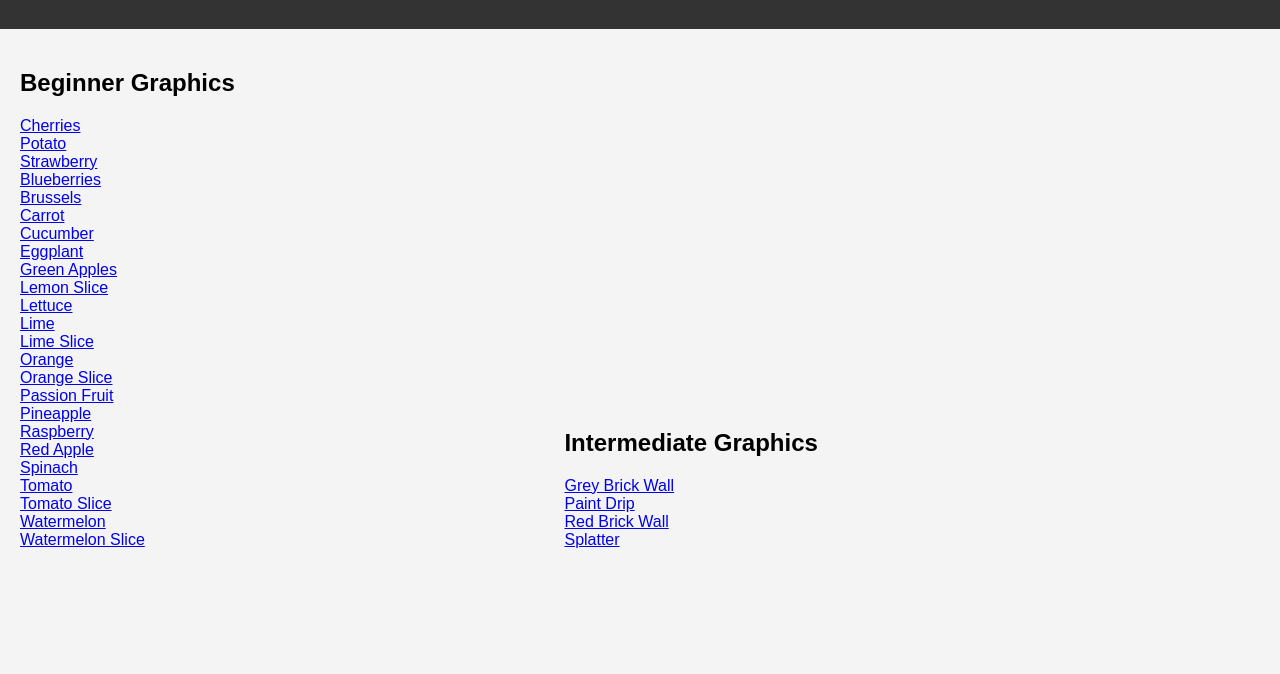
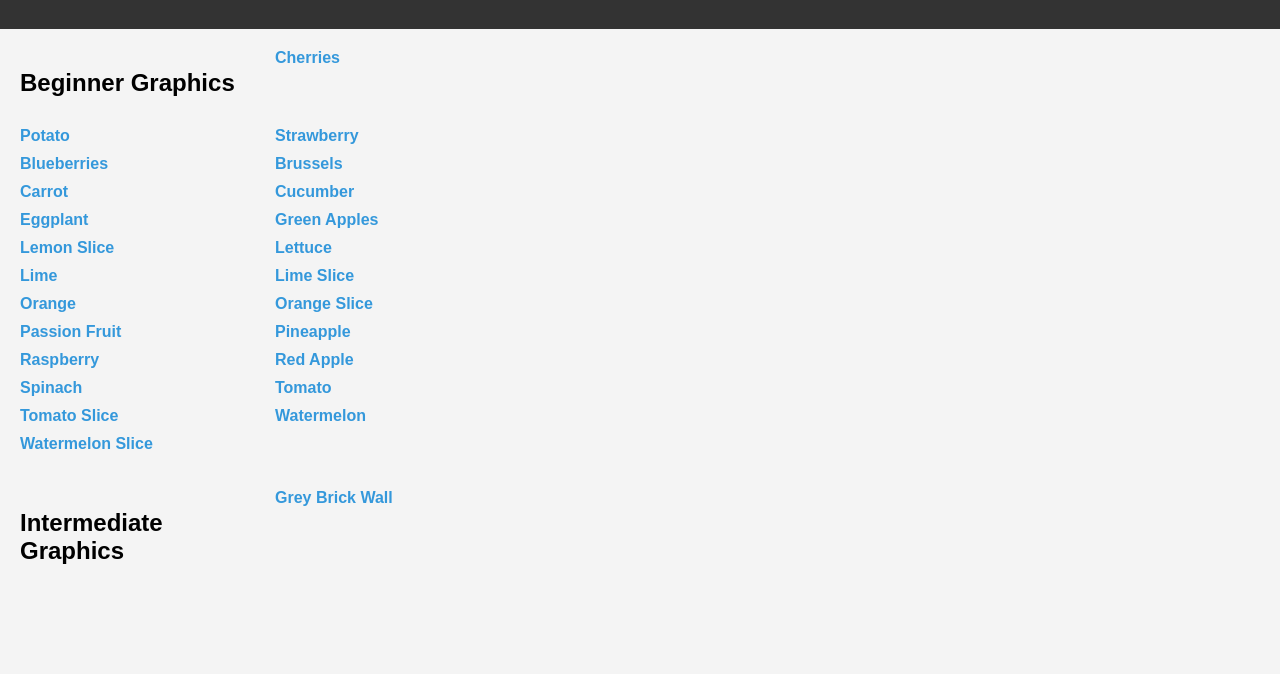
Before and after one commit to bitbybot/bitbybot.github.io, a plain HTML site: page index.html in a window 1280 px wide. Shown: the part 71-745 px from the top of the page. Drawn offline with Linux system fonts and the light colour scheme.

Commit message:
Update index.html

```diff
--- a/index.html
+++ b/index.html
@@ -35,6 +35,31 @@
             width: 500px;
             height: 400px;
             display: inline-block;
+            display: grid;
+            grid-template-columns: 1fr 1fr;
+            gap: 10px;
+        }
+        a {
+            position: relative;
+            text-decoration: none;
+            color: #3498db;
+            font-weight: bold;
+        }
+
+        a::after {
+            content: '';
+            position: absolute;
+            left: 0;
+            bottom: -2px;
+            width: 100%;
+            height: 2px;
+            background-color: #3498db;
+            transform: scaleX(0);
+            transition: transform 0.3s ease;
+        }
+
+        a:hover::after {
+            transform: scaleX(1);
         }
         footer {
             background: #333;
@@ -54,47 +79,47 @@
 
     <div class="container">
         <h2>Beginner Graphics</h2>
-        <a href="Cherries.png" download="Cherries.png">Cherries</a><br />
-        <a href="Potato.webp" download="Potato.webp">Potato</a><br />
-        <a href="Strawberry.png" download="Strawberry.png">Strawberry</a><br />
-        <a href="blueberries.png" download="blueberries.png">Blueberries</a><br />
-        <a href="brussels.png" download="brussels.png">Brussels</a><br />
-        <a href="carrot.png" download="carrot.png">Carrot</a><br />
-        <a href="cucumber.png" download="cucumber.png">Cucumber</a><br />
-        <a href="eggplant.webp" download="eggplant.webp">Eggplant</a><br />
-        <a href="greenapple.png" download="greenapple.png">Green Apples</a><br />
-        <a href="lemonslice.png" download="lemonslice.png">Lemon Slice</a><br />
-        <a href="lettuce.png" download="lettuce.png">Lettuce</a><br />
-        <a href="lime.png" download="lime.png">Lime</a><br />
-        <a href="limeslice.png" download="limeslice.png">Lime Slice</a><br />
-        <a href="orange.webp" download="orange.webp">Orange</a><br />
-        <a href="orangeslice.png" download="orangeslice.png">Orange Slice</a><br />
-        <a href="passionfruit.png" download="passionfruit.png">Passion Fruit</a><br />
-        <a href="pineapple.png" download="pineapple.png">Pineapple</a><br />
-        <a href="raspberry.png" download="raspberry.png">Raspberry</a><br />
-        <a href="redapple.png" download="redapple.png">Red Apple</a><br />
-        <a href="spinach.png" download="spinach.png">Spinach</a><br />
-        <a href="tomato.webp" download="tomato.webp">Tomato</a><br />
-        <a href="tomatoslice.png" download="tomatoslice.png">Tomato Slice</a><br />
-        <a href="watermelon.png" download="watermelon.png">Watermelon</a><br />
-        <a href="watermelonslice.png" download="watermelonslice.png">Watermelon Slice</a><br />
+        <a href="Cherries.png" download="Cherries.png">Cherries</a>
+        <a href="Potato.webp" download="Potato.webp">Potato</a>
+        <a href="Strawberry.png" download="Strawberry.png">Strawberry</a>
+        <a href="blueberries.png" download="blueberries.png">Blueberries</a>
+        <a href="brussels.png" download="brussels.png">Brussels</a>
+        <a href="carrot.png" download="carrot.png">Carrot</a>
+        <a href="cucumber.png" download="cucumber.png">Cucumber</a>
+        <a href="eggplant.webp" download="eggplant.webp">Eggplant</a>
+        <a href="greenapple.png" download="greenapple.png">Green Apples</a>
+        <a href="lemonslice.png" download="lemonslice.png">Lemon Slice</a>
+        <a href="lettuce.png" download="lettuce.png">Lettuce</a>
+        <a href="lime.png" download="lime.png">Lime</a>
+        <a href="limeslice.png" download="limeslice.png">Lime Slice</a>
+        <a href="orange.webp" download="orange.webp">Orange</a>
+        <a href="orangeslice.png" download="orangeslice.png">Orange Slice</a>
+        <a href="passionfruit.png" download="passionfruit.png">Passion Fruit</a>
+        <a href="pineapple.png" download="pineapple.png">Pineapple</a>
+        <a href="raspberry.png" download="raspberry.png">Raspberry</a>
+        <a href="redapple.png" download="redapple.png">Red Apple</a>
+        <a href="spinach.png" download="spinach.png">Spinach</a>
+        <a href="tomato.webp" download="tomato.webp">Tomato</a>
+        <a href="tomatoslice.png" download="tomatoslice.png">Tomato Slice</a>
+        <a href="watermelon.png" download="watermelon.png">Watermelon</a>
+        <a href="watermelonslice.png" download="watermelonslice.png">Watermelon Slice</a>
     </div>
 
     <div class="container">
         <h2>Intermediate Graphics</h2>
-        <a href="greybrickwall.jpg" download="greybrickwall.jpg">Grey Brick Wall</a><br />
-        <a href="paintdrip.png" download="paintdrip.png">Paint Drip</a><br />
-        <a href="redbrickwall.jpg" download="redbrickwall.jpg">Red Brick Wall</a><br />
-        <a href="splatter.webp" download="splatter.webp">Splatter</a><br />
+        <a href="greybrickwall.jpg" download="greybrickwall.jpg">Grey Brick Wall</a>
+        <a href="paintdrip.png" download="paintdrip.png">Paint Drip</a>
+        <a href="redbrickwall.jpg" download="redbrickwall.jpg">Red Brick Wall</a>
+        <a href="splatter.webp" download="splatter.webp">Splatter</a>
     </div>
 
     <br />
 
     <div class="container">
         <h2>Beginner Programming</h2>
-        <a href="snake.sprite3" download="snake.sprite3">Snake Sprite</a><br /><br />
-        <a href="bird.sprite3" download="bird.sprite3">Bird Sprite</a><br /><br />
-        <a href="pipes.sprite3" download="pipes.sprite3">Pipe Sprite</a><br /><br />
+        <a href="snake.sprite3" download="snake.sprite3">Snake Sprite</a><br />
+        <a href="bird.sprite3" download="bird.sprite3">Bird Sprite</a><br />
+        <a href="pipes.sprite3" download="pipes.sprite3">Pipe Sprite</a><br />
     </div>
 
     <footer>
```
